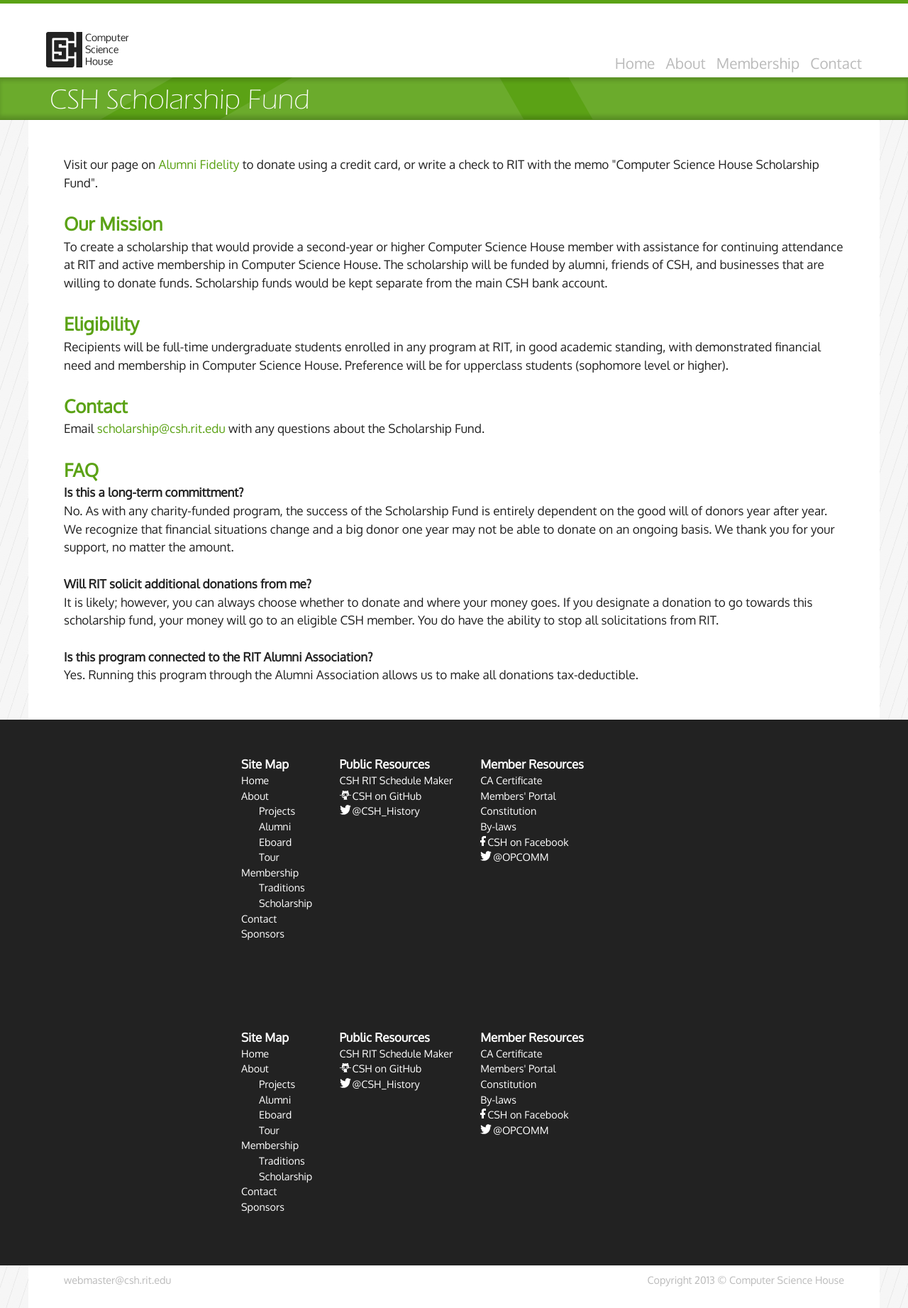
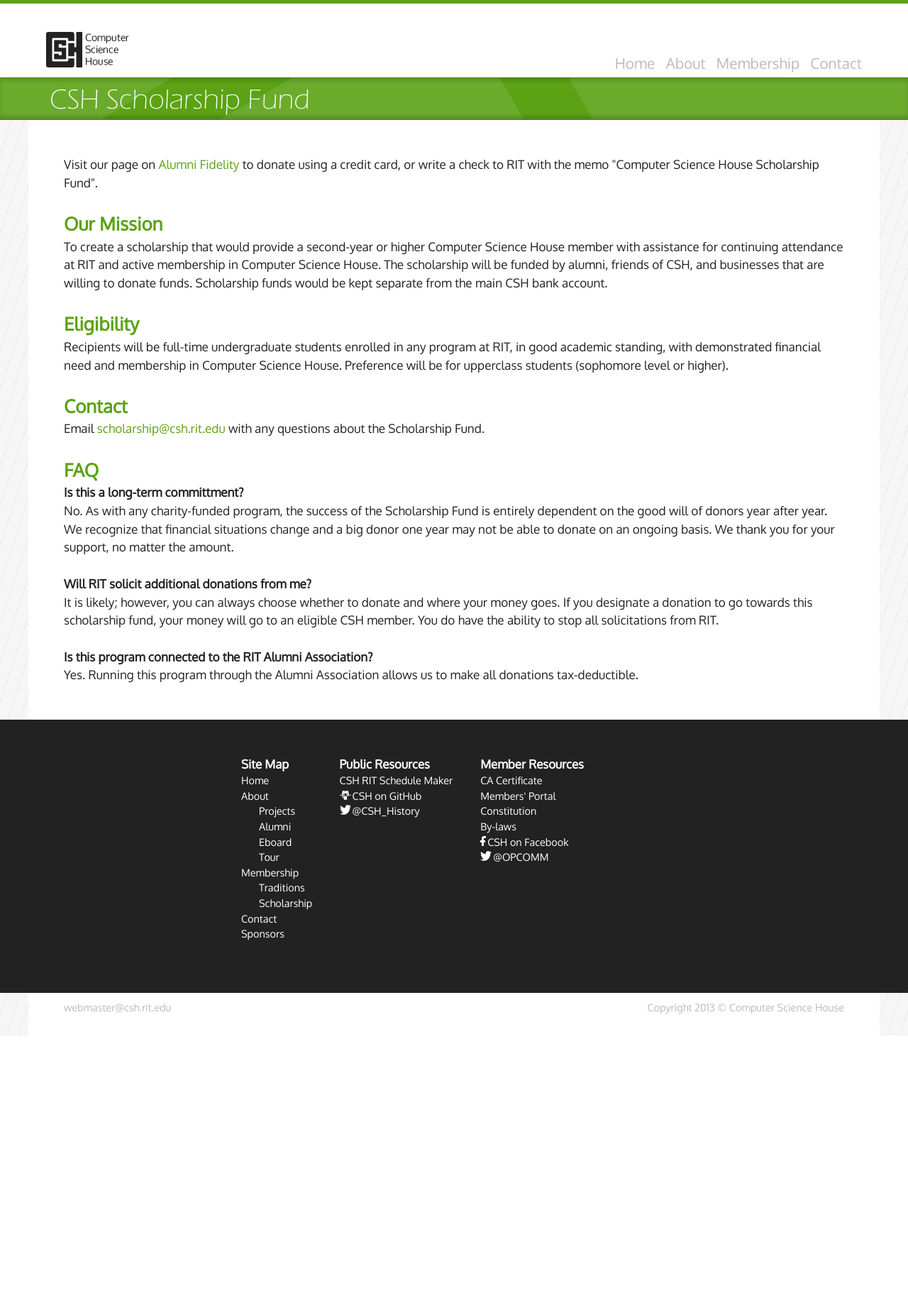
Before and after one commit to ComputerScienceHouse/CSHPublicSite, a PHP site: page /scholarship.php in a window 1280 px wide. Shown: the whole page at 71% size. After the commit the page ends 1459 px from the top, so only its background shows below. Run offline with PHP 8.4, Linux system fonts and the light colour scheme.

Commit message:
Fixed up bugs all over the place

```diff
--- a/membership.php
+++ b/membership.php
@@ -27,7 +27,7 @@
 		<br />
 		CSH has a number of requirements for its members, made to both maintain involvement and ensure growth as members and professionals. CSH expects its members to:
 	</p>
-	<ul id="memberlist">
+	<ul class="memberlist">
 		<li>
 			Attend weekly committee and House meetings
 		</li>
@@ -47,7 +47,7 @@
 		<strong>Member Benefits</strong><br />
 			CSH's perks more than make up for all the work that goes into membership. All members, both on-floor and off-floor, get the following benefits:
 		</p>
-	<ul id="memberlist">
+	<ul class="memberlist">
 		<li>
 			Access to all of CSH's facilities (i.e. the Project room) and resources (i.e. web hosting and email)
 		</li>
--- a/pages.css
+++ b/pages.css
@@ -255,7 +255,7 @@ p.note:before{
 #aboutp {
 	padding:0 50px;
 }
-ul#memberlist li {
+ul.memberlist li {
 	padding:0 70px;
 	list-style:disc;
 	list-style-position:inside;
--- a/projects.php
+++ b/projects.php
@@ -9,7 +9,7 @@
 <div id="content">
 	<div id="cWrapper">
 		<p>
-			Projects are an integral part of the living, learning experience at Computer Science House.
+			Projects are an integral part of the living, learning experience at Computer Science House. This is a small sample of our notable projects that our members have created:
 		</p>
 		<ul class="altList">
 			<li>
--- a/scholarship.php
+++ b/scholarship.php
@@ -20,7 +20,7 @@
 		<br/>
 
 		<h2>Contact</h2>
-		<p>Email <a href="contact.html">scholarship@csh.rit.edu</a> with any questions about the Scholarship Fund.</p>
+		<p>Email <a href="contact.php">scholarship@csh.rit.edu</a> with any questions about the Scholarship Fund.</p>
 		<br/>
 
 		<h2>FAQ</h2>
@@ -37,86 +37,4 @@
 		Yes. Running this program through the Alumni Association allows us to make all donations tax-deductible.
 	</div>
 </div>
-<div id="footer"><div class="wrapper">
-	<ul id="sm">
-		<li>
-			<h3>Site Map</h3>
-		</li>
-		<li>
-			<a href="./">Home</a>
-		</li>
-		<li>
-			<a href="about.html">About</a>
-			<ul>
-				<li>
-					<a href="projects.html">Projects</a>
-				</li>
-				<li>
-					<a href="alumni.html">Alumni</a>
-				</li>
-				<li>
-					<a href="eboard.html">Eboard</a>
-				</li>
-				<li>
-					<a href="tour.html">Tour</a>
-				</li>
-			</ul>
-		</li>
-		<li>
-			<a href="membership.html">Membership</a>
-			<ul>
-				<li>
-					<a href="traditions.html">Traditions</a>
-				</li>
-				<li>
-					<a href="scholarship.html">Scholarship</a>
-				</li>
-			</ul>
-		</li>
-		<li>
-			<a href="contact.html">Contact</a>
-		</li>
-		<li>
-			<a href="sponsors.html">Sponsors</a>
-		</li>
-	</ul>
-	<ul id="pr">
-		<li>
-			<h3>Public Resources</h3>
-		</li>
-		<li>
-			<a href="http://schedule.csh.rit.edu/" target="_blank">CSH RIT Schedule Maker</a>
-		</li>
-		<li>
-			<a href="https://github.com/ComputerScienceHouse" class="github" target="_blank">CSH on GitHub</a>
-		</li>
-		<li>
-			<a href="https://twitter.com/CSH_History" target="_blank" class="twitter">@CSH_History</a>
-		</li>
-	</ul>
-	<ul id="mr">
-		<li>
-			<h3>Member Resources</h3>
-		</li>
-		<li>
-			<a href="resources/CA-Certificate.crt">CA Certificate</a>
-		</li>
-		<li>
-			<a href="http://members.csh.rit.edu" target="_blank">Members' Portal</a>
-		</li>
-		<li>
-			<a href="resources/CSH constitution.pdf">Constitution</a>
-		</li>
-		<li>
-			<a href="resources/bylaws.pdf">By-laws</a>
-		</li>
-		<li>
-			<a href="https://www.facebook.com/groups/ComputerScienceHouse/" target="_blank" class="facebook">CSH on Facebook</a>
-		</li>
-		<li>
-			<a href="https://twitter.com/OPCOMM" target="_blank" class="twitter">@OPCOMM</a>
-		</li>
-	</ul>
-	<span id="stretch"></div>
-</div></div>
 <?php include "footer.php"; ?>
--- a/tour.php
+++ b/tour.php
@@ -62,7 +62,7 @@
 					<li><img src="images/tour/usercenter2.jpg" alt="User Center"><p>The User Center offers plenty of resources to aid members in completing their projects.</p></li>
 					<li><img src="images/tour/usercenter3.jpg" alt="User Center"><p>A member using the User Center's soldering station to work on a project.</p></li>
 					<li><img src="images/tour/usercenter4.jpg" alt="User Center"><p>The whiteboard, bluetooth-enabled media center, and projector system make the User Center a great place for movie nights and technical seminars as well.</p></li>
-					<li><img src="images/tour/usercenter5.jpg" alt="User Center"><p>It is also the location of <a href="projects.html">InfoSys</a>.</p></li>
+					<li><img src="images/tour/usercenter5.jpg" alt="User Center"><p>It is also the location of <a href="projects.php">InfoSys</a>.</p></li>
 				</ul>
 			</div>
 		</div>
```
